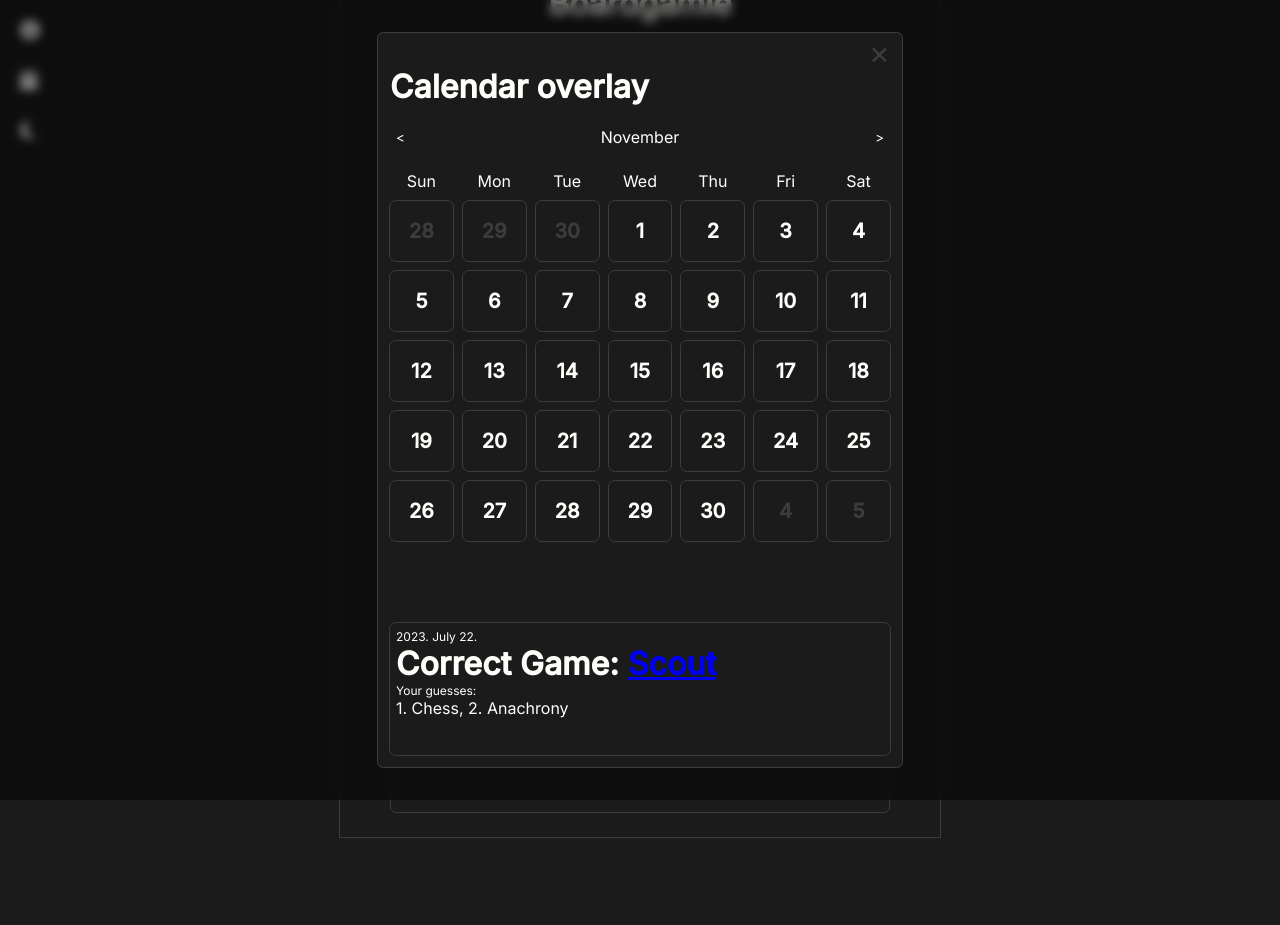
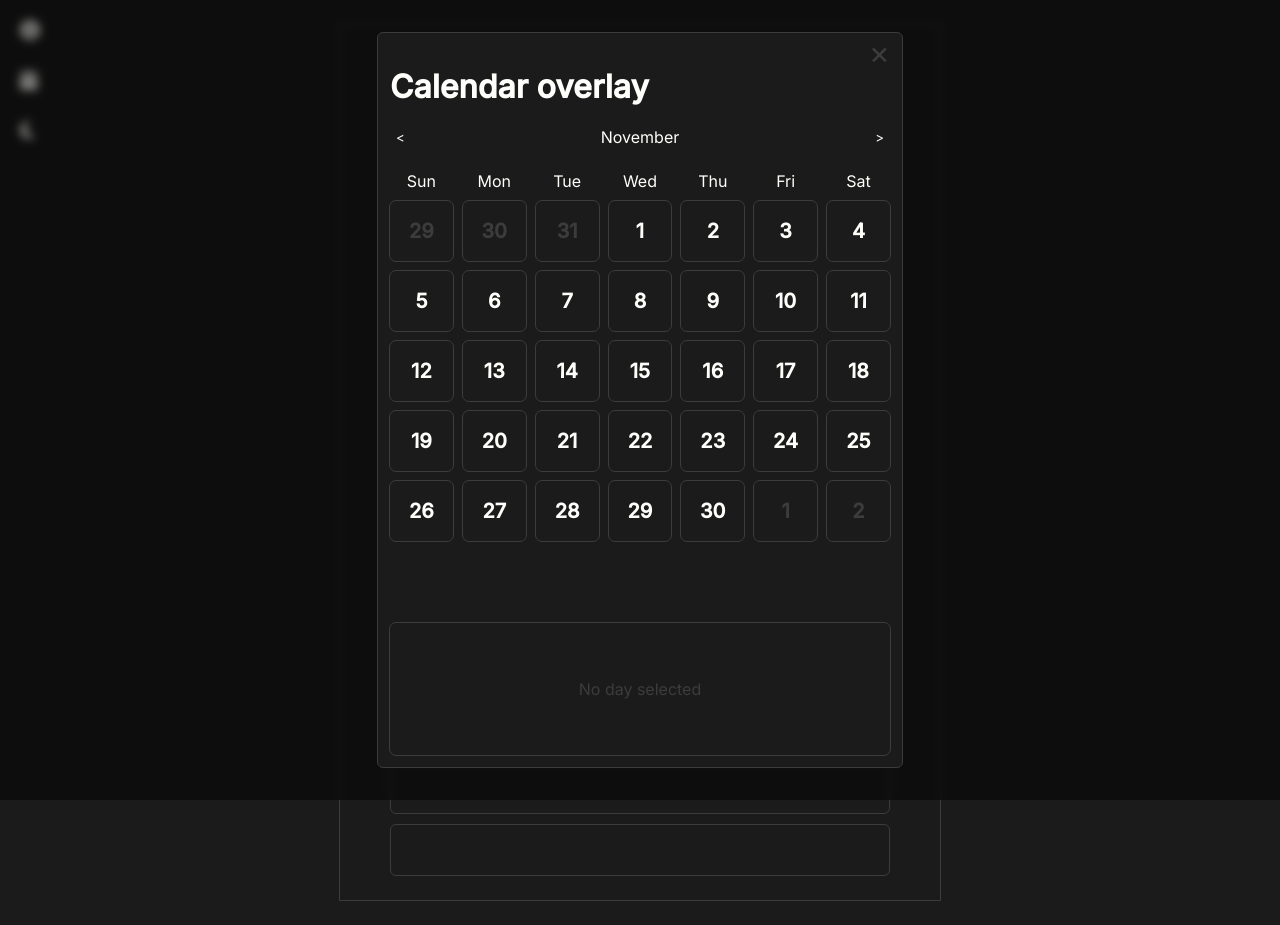
Before and after one commit to Gobli989/boardgamle, a React (Vite) app: page / in a window 1280 px wide. Both pictures are taken after a click on the button "Calendar". Before the commit the page ends 838 px from the top, so only its background shows below. Built offline with nearby package versions, Linux system fonts and the light colour scheme.

Commit message:
added calendar and some other stuff

```diff
--- a/src/App.tsx
+++ b/src/App.tsx
@@ -66,8 +66,6 @@ export default function App() {
         const todays_seed = seededRandom(parseInt("" + now.getFullYear() + now.getMonth() + now.getDate()));
 
         correctGame.current = gamesArray[Math.floor(todays_seed * gamesArray.length)];
-
-        console.log(correctGame.current);
 
       })
   }, []);
@@ -160,7 +158,6 @@ export default function App() {
         <button
           className="outside-btn"
           onClick={() => {
-            console.log("Switched darkmode");
             setDarkModeEnabled(!darkModeEnabled);
           }}
         >
@@ -204,7 +201,12 @@ export default function App() {
               <canvas className="image-canvas" ref={canvasRef} />
           }
 
-
+          {foundCorrectGame.current || !guesses.includes(null) ? (
+            <>
+              <p className="game-over-name">{correctGame.current?.name} ({correctGame.current?.year})</p>
+            </>
+          ) : (
+            <>
               <Select
                 className="react-select-container"
                 classNamePrefix='react-select'
@@ -276,6 +278,8 @@ export default function App() {
                   }
 
                 }}>Guess</button>
+            </>
+          )}
 
           <h2 className="subtitle">Guesses</h2>
 
@@ -285,8 +289,7 @@ export default function App() {
               return (
                 <div
                   key={i}
-                  className={`guess ${
-                    g.id === correctGame.current?.id
+                  className={`guess ${g.id === correctGame.current?.id
                     ? "guess-success"
                     : g.firstPublisherName ==
                       correctGame.current?.firstPublisherName
--- a/src/components/Overlay.css
+++ b/src/components/Overlay.css
@@ -5,6 +5,8 @@
     align-items: center;
 
     position: fixed;
+    top:0;
+    left:0;
     z-index: 5;
     width: 100vw;
     height: 100vh;
--- a/src/components/calendaroverlay/CalendarOverlay.tsx
+++ b/src/components/calendaroverlay/CalendarOverlay.tsx
@@ -15,7 +15,7 @@ export function CalendarOverlay(props: {
     year: number;
     month: number;
     day: number;
-  } | null>({ year: 2023, month: 9, day: 10 });
+  } | null>(null);
 
   return (
     <Overlay shown={props.shown}>
@@ -79,7 +79,7 @@ export function CalendarOverlay(props: {
           <span className="calendar-day-label">Fri</span>
           <span className="calendar-day-label">Sat</span>
 
-          {createWeek(month.year, month.month)}
+          {createWeek(month.year, month.month, setSelectedDay)}
         </div>
 
         <div
@@ -89,7 +89,7 @@ export function CalendarOverlay(props: {
         >
           {selectedDay !== null ? (
             <>
-              <span className="calendar-result-small">2023. July 22.</span>
+              <span className="calendar-result-small">{selectedDay.year}. {getMonthName(selectedDay.month)}. {selectedDay.day}</span>
               <span className="calendar-result-correct">
                 Correct Game: <a href="#">Scout</a>
               </span>
@@ -107,7 +107,11 @@ export function CalendarOverlay(props: {
   );
 }
 
-function createWeek(year: number, month: number) {
+function createWeek(year: number, month: number, setSelectedDay: React.Dispatch<React.SetStateAction<{
+  year: number;
+  month: number;
+  day: number;
+} | null>>) {
   const out = [];
 
   const firstDay = new Date(year, month, 1);
@@ -120,7 +124,7 @@ function createWeek(year: number, month: number) {
             {new Date(
               firstDay.getFullYear(),
               firstDay.getMonth(),
-              -j,
+              (-j + 1),
             ).getDate()}
           </span>
         </div>
@@ -134,7 +138,9 @@ function createWeek(year: number, month: number) {
 
     out.push(
       <>
-        <div className="calendar-day">
+        <div className="calendar-day" onClick={() => {
+          setSelectedDay({ year: year, month: month, day: i });
+        }}>
           <span>{date.getDate()}</span>
         </div>
       </>,
@@ -151,7 +157,7 @@ function createWeek(year: number, month: number) {
             {new Date(
               firstDay.getFullYear(),
               firstDay.getMonth() + 1,
-              j,
+              (j - lastDay.getDay() + 1),
             ).getDate()}
           </span>
         </div>
--- a/src/main.css
+++ b/src/main.css
@@ -31,7 +31,6 @@
 
 body {
   margin: 0;
-
   background-color: var(--bg);
   color: var(--text);
 }
@@ -50,8 +49,15 @@ body.dark {
   align-items: center;
   justify-content: center;
 
-  height: 100vh;
-  width: 100vw;
+  min-height: 100vh;
+  width: 100%;
+}
+
+.game-over-name {
+  font-size: 1.5rem;
+  font-weight: 600;
+  text-align: center;
+  margin: 0;
 }
 
 .container {
@@ -61,7 +67,7 @@ body.dark {
   display: flex;
   justify-content: center;
 
-  margin: 32px 0;
+  margin: 24px 0;
 }
 
 .inner-container {
@@ -73,7 +79,7 @@ body.dark {
   gap: 10px;
 }
 
-.inner-container > * {
+.inner-container>* {
   width: 100%;
 }
 
@@ -258,7 +264,7 @@ body.dark {
 }
 
 .overlay-container-x {
-  float:right;
+  float: right;
   cursor: pointer;
   font-size: 2rem;
   line-height: 1rem;
--- a/src/utils/Utils.ts
+++ b/src/utils/Utils.ts
@@ -24,8 +24,6 @@ export function loadDayData(): Map<Day, DayData> {
 
   const data = JSON.parse(dataString);
 
-  console.log("data:", data);
-
   const map = new Map<Day, DayData>();
 
   for (const dateString of Object.keys(dataString)) {
@@ -33,8 +31,6 @@ export function loadDayData(): Map<Day, DayData> {
 
     map.set(day, data[dateString] as DayData);
   }
-
-  console.log("map", map);
 
   return map;
 }
```
Lines whose indentation alone changed are shown as unchanged.
